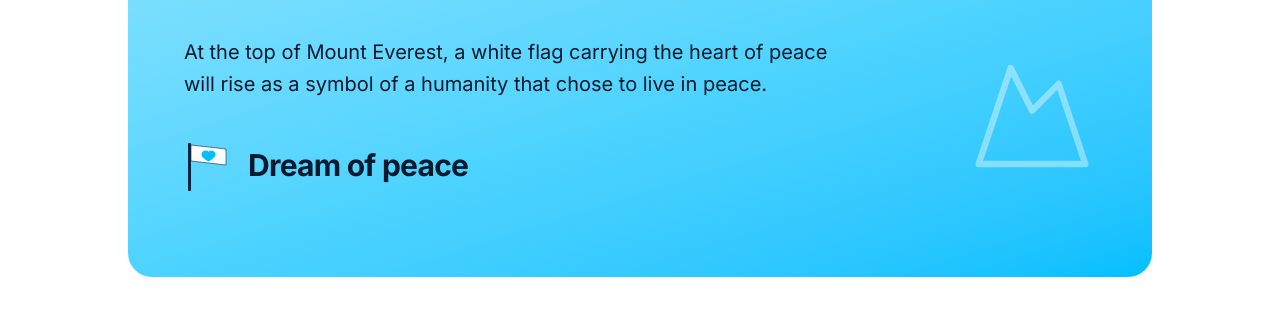
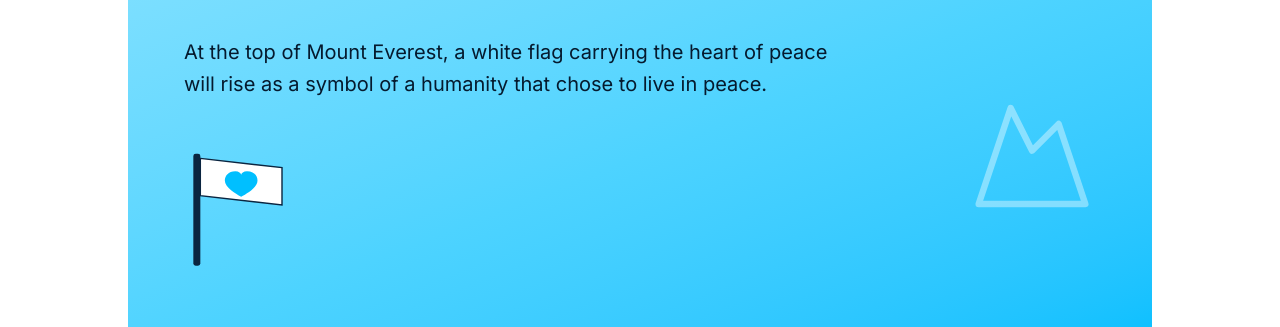
Before and after one commit to rafaellgapolinario/6billionforpeace, a Next.js app: page /en in a window 1280 px wide. Shown: the part 5040-5367 px from the top of the page. Built offline with nearby package versions, Linux system fonts and the light colour scheme; no server answers; the database is empty.

Commit message:
everest: remover 'Dream of peace' + aumentar bandeira (h-28/h-36)

```diff
--- a/src/components/landing/EverestSection.tsx
+++ b/src/components/landing/EverestSection.tsx
@@ -10,8 +10,8 @@ export function EverestSection() {
           <p className="text-balance text-lg leading-relaxed sm:text-xl">
             {t('body')}
           </p>
-          <div className="mt-8 flex items-center gap-4">
-            <svg viewBox="0 0 48 56" className="h-16 w-12" aria-hidden>
+          <div className="mt-8">
+            <svg viewBox="0 0 48 56" className="h-28 w-24 sm:h-36 sm:w-28" aria-hidden>
               {/* Mastro */}
               <rect x="4" y="6" width="3" height="48" fill="#0A2540" rx="1" />
               {/* Bandeira branca */}
@@ -27,9 +27,6 @@ export function EverestSection() {
                 fill="#00BFFF"
               />
             </svg>
-            <p className="text-2xl font-bold tracking-tight text-navy-900 sm:text-3xl">
-              Dream of peace
-            </p>
           </div>
         </div>
 
```
